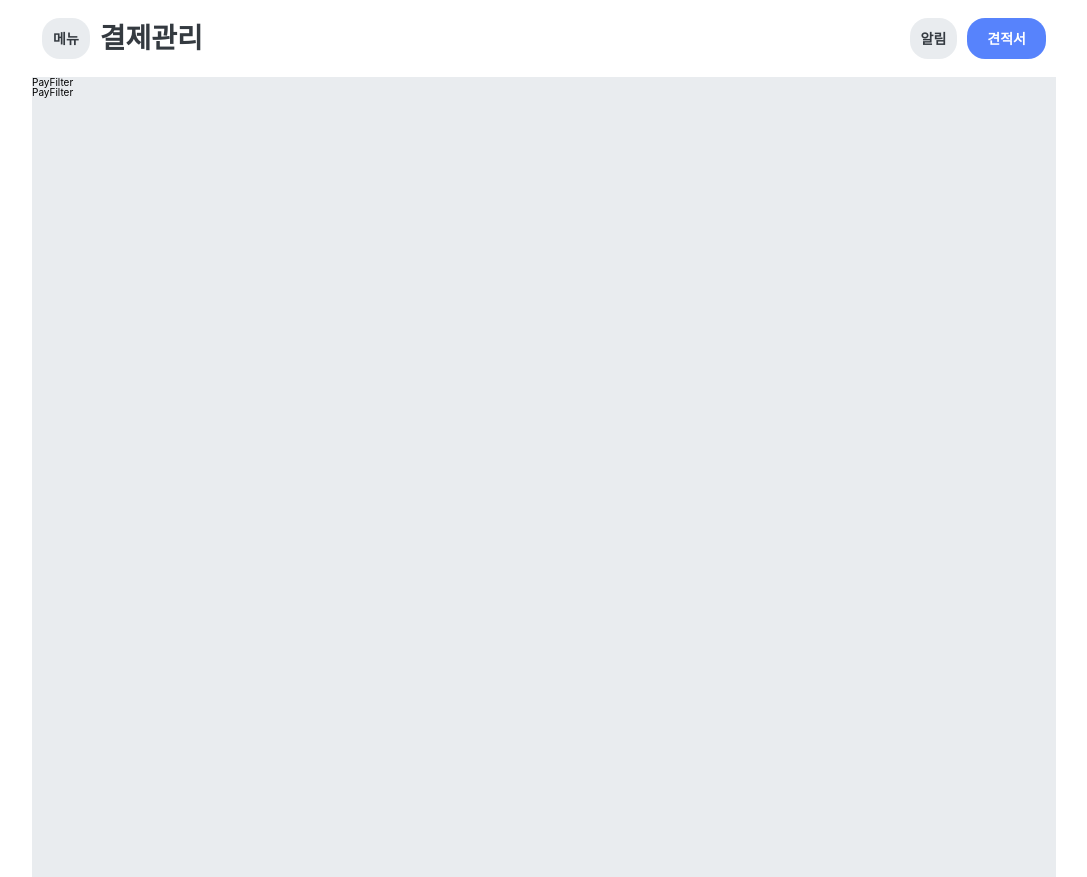
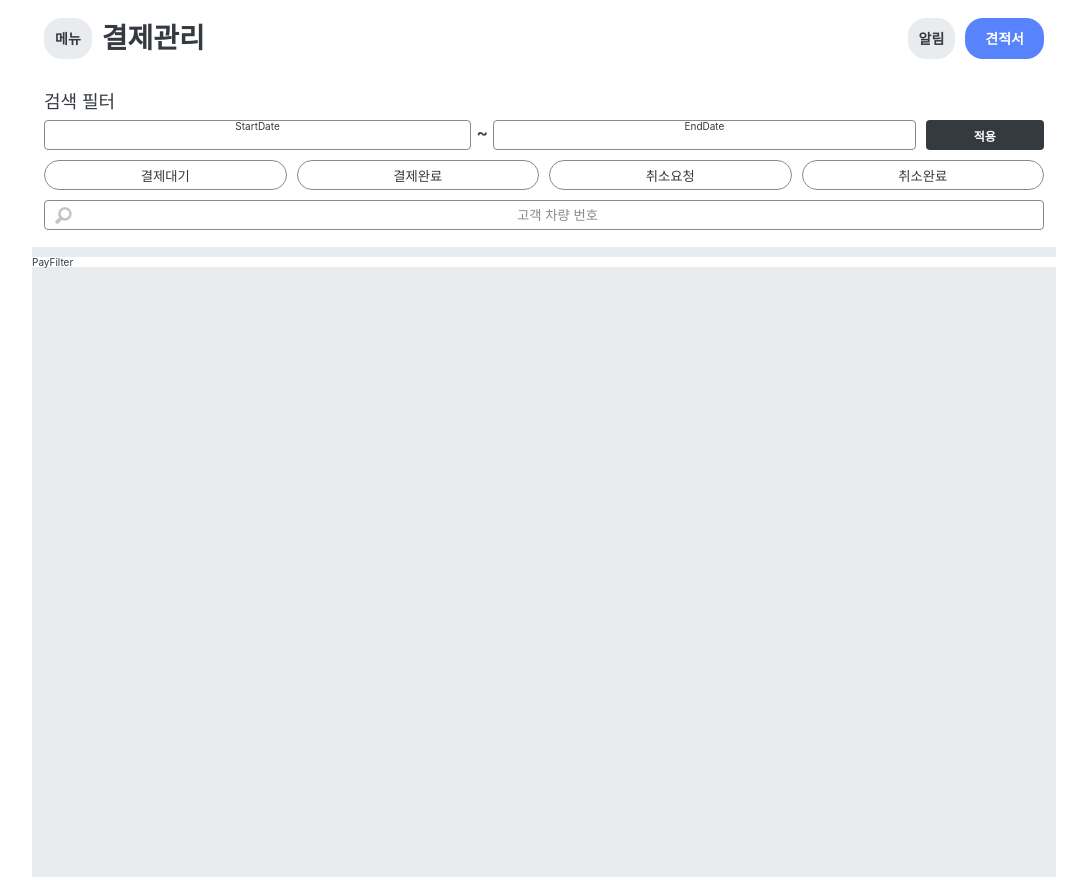
Before and after one commit to Yunjeong-Choi/oilnow-sajangnim-project, a React (Create React App) app: page / in a window 1280 px wide. Shown: the whole page, without its empty margins (96-1183 px from the left). Built offline with nearby package versions, Linux system fonts and the light colour scheme.

Commit message:
Feat: add PayFilter UI

```diff
--- a/src/css/index.css
+++ b/src/assets/css/index.css
@@ -3,6 +3,7 @@
 :root {
   --black: #000000;
   --gray: #343a40;
+  --borderGray: #8a8a8a;
   --lightGray: #e9ecef;
   --oilBlue: #5783fc;
 }
@@ -14,6 +15,7 @@ html {
 body {
   max-width: 1024px;
   margin: auto;
+  color: var(--gray);
   font-family: -apple-system, BlinkMacSystemFont, "Segoe UI", "Roboto", "Oxygen",
     "Ubuntu", "Cantarell", "Fira Sans", "Droid Sans", "Helvetica Neue",
     sans-serif;
@@ -21,6 +23,11 @@ body {
   -moz-osx-font-smoothing: grayscale;
 }
 
+input,
+button {
+  color: var(--gray);
+}
+
 /* code {
   font-family: source-code-pro, Menlo, Monaco, Consolas, 'Courier New',
     monospace;
--- a/src/css/reset.css
+++ b/src/assets/css/reset.css
@@ -90,6 +90,7 @@ video {
   font-size: 100%;
   font: inherit;
   vertical-align: baseline;
+  box-sizing: border-box;
 }
 /* HTML5 display-role reset for older browsers */
 article,
--- /dev/null
+++ b/src/components/payment/PayFilter/DateFilter.tsx
@@ -0,0 +1,45 @@
+import styled from "styled-components";
+
+const DateFilter = () => {
+  return (
+    <DateFilterBox>
+      <div>StartDate</div>
+      <span>~</span>
+      <div>EndDate</div>
+      <button>적용</button>
+    </DateFilterBox>
+  );
+};
+
+export default DateFilter;
+
+//styled-components
+const DateFilterBox = styled.div`
+  display: flex;
+  height: 3rem;
+  text-align: center;
+
+  span {
+    flex-grow: 0;
+    padding: 0 0.5rem;
+  }
+
+  div {
+    flex-grow: 1;
+    background: #ffffff;
+    border: 0.07rem solid var(--borderGray);
+    border-radius: 0.4rem;
+  }
+
+  button {
+    flex-grow: 0.2;
+    margin-left: 1rem;
+    background: var(--gray);
+    font-weight: bold;
+    font-size: 1.2rem;
+    color: white;
+    border: none;
+    border-radius: 0.4rem;
+    padding: 0 1rem;
+  }
+`;
--- /dev/null
+++ b/src/components/payment/PayFilter/PlateNumFilter.tsx
@@ -0,0 +1,63 @@
+import styled from "styled-components";
+import magnifyGlass from "../../../assets/images/magnifyGlass-icon.png";
+
+const PlateNumFilter = () => {
+  return (
+    <PlateNumFilterBox>
+      <label>
+        <img src={magnifyGlass} alt="Magnify Glass"></img>
+        <input placeholder="고객 차량 번호"></input>
+      </label>
+    </PlateNumFilterBox>
+  );
+};
+
+export default PlateNumFilter;
+
+//styled-components
+const PlateNumFilterBox = styled.div`
+  height: 3rem;
+  border: 0.07rem solid var(--borderGray);
+  border-radius: 0.4rem;
+  display: flex;
+  align-items: center;
+  padding: 0 1rem;
+
+  label {
+    flex-grow: 1;
+    display: flex;
+  }
+
+  img {
+    width: 1.7rem;
+    height: 1.7rem;
+    margin-right: 1rem;
+  }
+
+  input {
+    flex-grow: 1;
+    border: none;
+    text-align: left;
+    padding: 0 1rem;
+
+    ::placeholder {
+      color: var(--borderGray);
+      text-align: center;
+    }
+    ::-webkit-input-placeholder {
+      color: var(--borderGray);
+      text-align: center;
+    }
+    :-ms-input-placeholder {
+      color: var(--borderGray);
+      text-align: center;
+    }
+
+    :focus {
+      outline: none;
+      ::placeholder {
+        color: transparent;
+      }
+    }
+  }
+`;
--- /dev/null
+++ b/src/components/payment/PayFilter/StatusFilter.tsx
@@ -0,0 +1,33 @@
+import styled from "styled-components";
+
+const statusList = ["결제대기", "결제완료", "취소요청", "취소완료"];
+
+const StatusFilter = () => {
+  return (
+    <StatusFilterBox>
+      {statusList.map((status) => (
+        <button key={status}>{status}</button>
+      ))}
+    </StatusFilterBox>
+  );
+};
+
+export default StatusFilter;
+
+//styled-components
+const StatusFilterBox = styled.div`
+  display: flex;
+  height: 3rem;
+
+  button {
+    background-color: white;
+    border: 0.07rem solid var(--borderGray);
+    border-radius: 2rem;
+    flex-grow: 1;
+    margin-right: 1rem;
+  }
+
+  button:last-child {
+    margin-right: 0;
+  }
+`;
--- a/src/components/payment/PayFilter/index.tsx
+++ b/src/components/payment/PayFilter/index.tsx
@@ -1,5 +1,36 @@
+import styled from "styled-components";
+import DateFilter from "./DateFilter";
+import StatusFilter from "./StatusFilter";
+import PlateNumFilter from "./PlateNumFilter";
+
 const PayFilter = () => {
-  return <div>PayFilter</div>;
+  return (
+    <PayFilterBox>
+      <span>검색 필터</span>
+      <DateFilter />
+      <StatusFilter />
+      <PlateNumFilter />
+    </PayFilterBox>
+  );
 };
 
 export default PayFilter;
+
+//styled-components
+const PayFilterBox = styled.div`
+  display: flex;
+  flex-direction: column;
+  justify-content: space-between;
+  padding: 1.2rem;
+  background-color: white;
+
+  span {
+    font-weight: 500;
+    font-size: 1.8rem;
+    line-height: 2.6rem;
+  }
+
+  > div {
+    margin: 0.5rem 0;
+  }
+`;
--- a/src/components/payment/PayResult/index.tsx
+++ b/src/components/payment/PayResult/index.tsx
@@ -1,5 +1,15 @@
+import styled from "styled-components";
+
 const PayResult = () => {
-  return <div>PayFilter</div>;
+  return <PayResultBox>PayFilter</PayResultBox>;
 };
 
 export default PayResult;
+
+//styled-components
+const PayResultBox = styled.div`
+  margin-top: 1rem;
+  background-color: white;
+  display: flex;
+  flex-direction: column;
+`;
--- a/src/containers/common/ContainerLayout.tsx
+++ b/src/containers/common/ContainerLayout.tsx
@@ -32,7 +32,7 @@ export default ContainerLayout;
 const HeaderLayout = styled.header`
   display: flex;
   justify-content: space-between;
-  padding: 1.8rem 1rem;
+  padding: 1.8rem 1.2rem;
 
   div {
     display: flex;
@@ -42,7 +42,6 @@ const HeaderLayout = styled.header`
     font-weight: bold;
     font-size: 2.8rem;
     line-height: 4.1rem;
-    color: var(--gray);
     margin-left: 1rem;
   }
 
@@ -50,7 +49,6 @@ const HeaderLayout = styled.header`
     font-weight: bold;
     font-size: 1.4rem;
     line-height: 2rem;
-    color: var(--gray);
     padding: 0.8rem 1.1rem;
     background-color: var(--lightGray);
     border-radius: 1.8rem;
--- a/src/index.js
+++ b/src/index.js
@@ -1,6 +1,6 @@
 import React from "react";
 import ReactDOM from "react-dom";
-import "./css/index.css";
+import "./assets/css/index.css";
 import App from "./App";
 
 ReactDOM.render(
```
Also changed, not shown: src/assets/images/calendar-icon.png (added), src/assets/images/magnifyGlass-icon.png (added).
